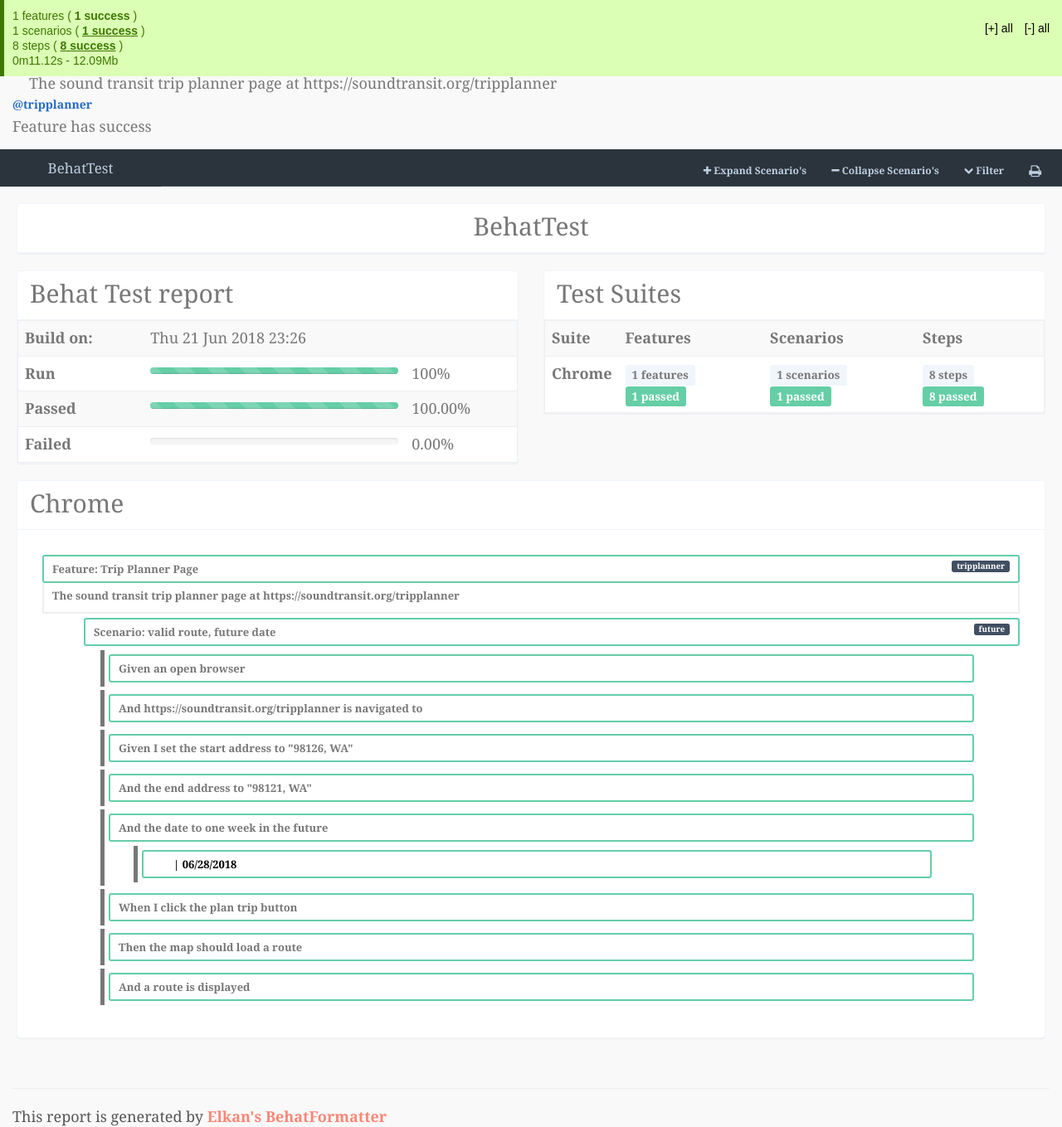
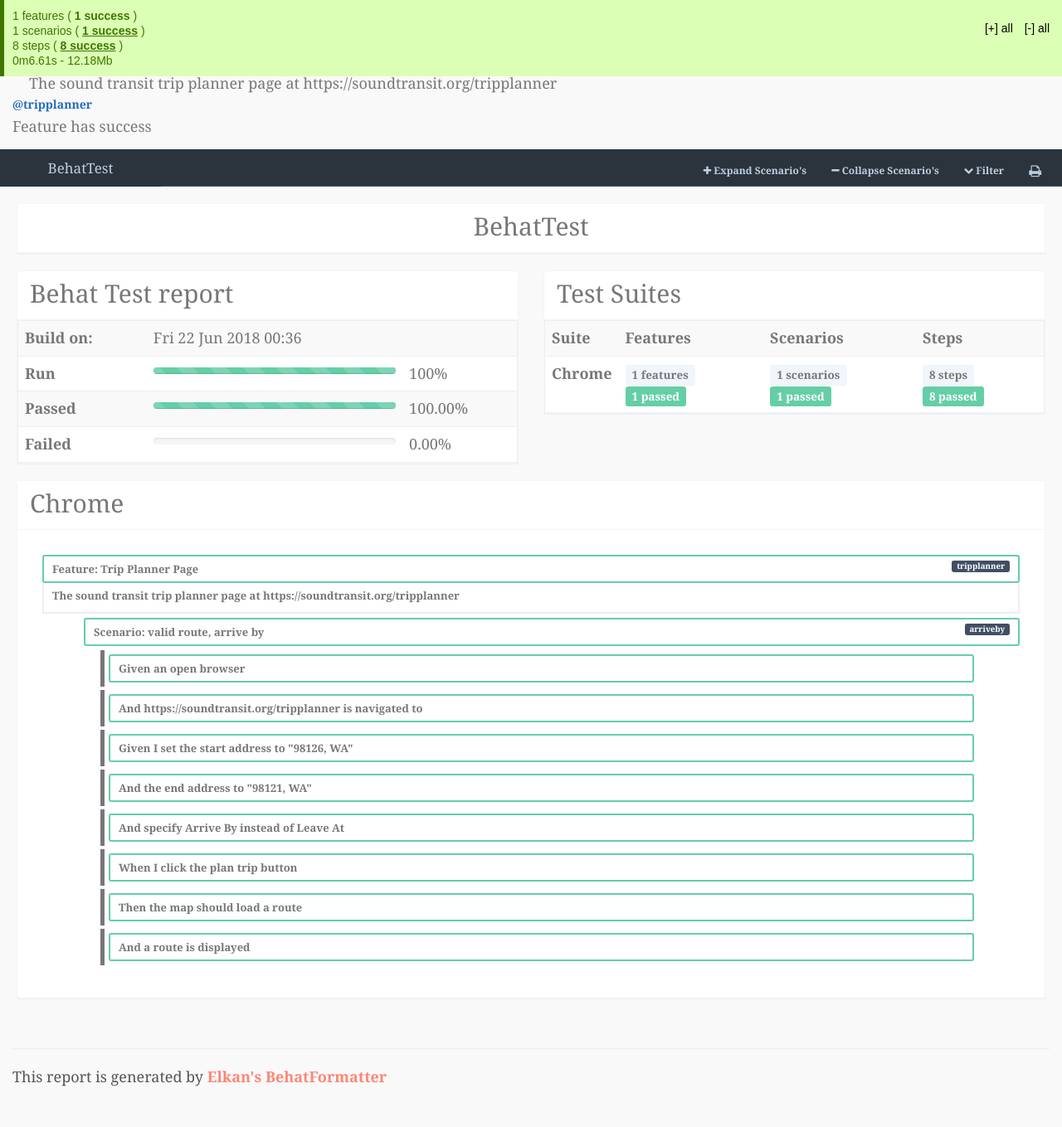
Before and after one commit to jimarasim/behattest, a PHP site: page /wd/build/Index.html in a window 1280 px wide. Shown: the whole page at 83% size. After the commit the page ends 1310 px from the top, so only its background shows below. Run offline with PHP 8.4, Linux system fonts and the light colour scheme; some libraries are stand-ins or nearby versions.

Commit message:
added test that exercises leave type Arrive By

```diff
--- a/build/Index.html
+++ b/build/Index.html
@@ -339,11 +339,11 @@
             </ul>
             <div class="scenario">
                 <ul class="tags">
-                    <li>@future</li>
+                    <li>@arriveby</li>
                 </ul>
                 <h3>
                     <span class="keyword"> Scenario: </span>
-                    <span class="title">valid route, future date</span>
+                    <span class="title">valid route, arrive by</span>
                 </h3>
                 <ol>
                     <li class="passed">
@@ -377,8 +377,8 @@
                     <li class="passed">
                         <div class="step">
                             <span class="keyword">And </span>
-                            <span class="text">the date to one week in the future </span>
-                            <span class="path">TripPlannerContext::theDateToOneWeekInTheFuture()</span>
+                            <span class="text">specify Arrive By instead of Leave At </span>
+                            <span class="path">TripPlannerContext::specifyArriveByInsteadOfLeaveAt()</span>
                         </div>
                     </li>
                     <li class="passed">
@@ -505,7 +505,7 @@
                             <tr>
                                 <th>Build on:</th>
                                 <td>
-                                    Thu 21 Jun 2018 23:26
+                                    Fri 22 Jun 2018 00:36
                                 </td>
                                 <td></td>
                             </tr>
@@ -625,8 +625,8 @@
                                             </li>
                                                                                     <div class="dd">
                                                                                     <li class="dd-item scenario success" data-id="scenario-1-1">
-                                                <div class="dd-nodrag dd-success">Scenario: valid route, future date
-                                                                                                                                                                                        <span class="pull-right label label-primary">future</span>
+                                                <div class="dd-nodrag dd-success">Scenario: valid route, arrive by
+                                                                                                                                                                                        <span class="pull-right label label-primary">arriveby</span>
                                                                                                                                                                     </div>
 
                                                 <ol class="dd-list">
@@ -656,15 +656,8 @@
                                                                                                             </li>
                                                                                                         <li class="dd-item step" data-id="step-1-1-">
                                                         <div class="dd-nodrag dd-success">
-                                                            <b>And</b> the date to one week in the future
+                                                            <b>And</b> specify Arrive By instead of Leave At
                                                         </div>
-                                                                                                                  <ol class="dd-list">
-                                                             <li class="dd-item step-argument dd-collapsed" data-id="step-1-1--argument">
-                                                                 <div class="dd-nodrag dd-success">
-                                                                                                                                                                                                                                                                                                                                                                                                                                                                                                   <p style="padding-left:2em ; color:black">| 06/28/2018</p>
-                                                                                                                                     </div>
-                                                             </li>
-                                                         </ol>
 
                                                                                                             </li>
                                                                                                         <li class="dd-item step" data-id="step-1-1-">
@@ -809,7 +802,7 @@
                     8 steps ( <strong class="passed">8 success</strong> )
                 </p>
                 <p class="time">
-                0m11.12s - 12.09Mb
+                0m6.61s - 12.18Mb
                 </p>
             </div>
             <div class="switchers">
--- a/features/bootstrap/CommonContext.php
+++ b/features/bootstrap/CommonContext.php
@@ -34,7 +34,7 @@ class CommonContext implements Context{
     public function afterStep(AfterStepScope $scope)
     {
         //TAKE SCREENSHOT IF STEP FAILED
-        if(!$scope->getTestResult()->isPassed()) {
+        if(!$scope->getTestResult()->isPassed() && CommonContext::$driver) {
             $screenshotpath = getcwd().'/screenshots/'.date('YmdHis').'.png';
             print('FAIL:'.$scope->getStep()->getText().' SCREENSHOT:'.$screenshotpath);
 
@@ -47,6 +47,8 @@ class CommonContext implements Context{
      */
     public function after()
     {
-        CommonContext::$driver->quit();
+        if(CommonContext::$driver) {
+            CommonContext::$driver->quit();
+        }
     }
 }
--- a/features/bootstrap/Pages/TripPlanner.php
+++ b/features/bootstrap/Pages/TripPlanner.php
@@ -4,6 +4,7 @@ namespace Pages;
 
 use Facebook\WebDriver\WebDriverBy;
 use Facebook\WebDriver\WebDriverExpectedCondition;
+use Facebook\WebDriver\WebDriverSelect;
 
 /**
  * Description of TripPlanner
@@ -21,6 +22,7 @@ class TripPlanner extends Page {
     private function planTripButton() {return $this->driver->findElement(WebDriverBy::id('trip-submit'));}
     private function tripResultSummaryTable() {return $this->driver->findElement(WebDriverBy::id('tripresult-summaries'));}
     private function leaveDayTextBox() {return $this->driver->findElement(WebDriverBy::id('leaveday'));}
+    private function leaveTypeSelect() {return new WebDriverSelect($this->driver->findElement(WebDriverBy::id('leavetype')));}
 
     //map location offsets; offsets from the center of the map element
     public $seattleOffset = array("x"=>-6, "y"=>-43);
@@ -106,6 +108,10 @@ class TripPlanner extends Page {
         $this->driver->switchTo()->alert()->accept();
     }
 
+    public function selectLeaveTypeArriveBy() {
+        $this->leaveTypeSelect()->selectByValue('Arrive By');
+    }
+
     //input (sending data to elements)
     public function enterStartAddress($address) {
         $this->startAddressTextbox()->sendKeys($address);
--- a/nbproject/private/private.xml
+++ b/nbproject/private/private.xml
@@ -8,6 +8,7 @@
             <file>file:/Users/jameskarasim/Downloads/installed/repositories/behattest/behat.yml</file>
             <file>file:/Users/jameskarasim/Downloads/installed/repositories/behattest/features/bootstrap/HomepageContext.php</file>
             <file>file:/Users/jameskarasim/Downloads/installed/repositories/behattest/features/bootstrap/Pages/Home.php</file>
+            <file>file:/Users/jameskarasim/Downloads/installed/repositories/behattest/features/bootstrap/Pages/Schedules.php</file>
             <file>file:/Users/jameskarasim/Downloads/installed/repositories/behattest/features/homepage.feature</file>
             <file>file:/Users/jameskarasim/Downloads/installed/repositories/behattest/composer.json</file>
             <file>file:/Users/jameskarasim/Downloads/installed/repositories/behattest/features/bootstrap/Pages/TripPlanner.php</file>
```
Also changed, not shown: features/bootstrap/TripPlannerContext.php (+8 -1 lines), 1 other file.
